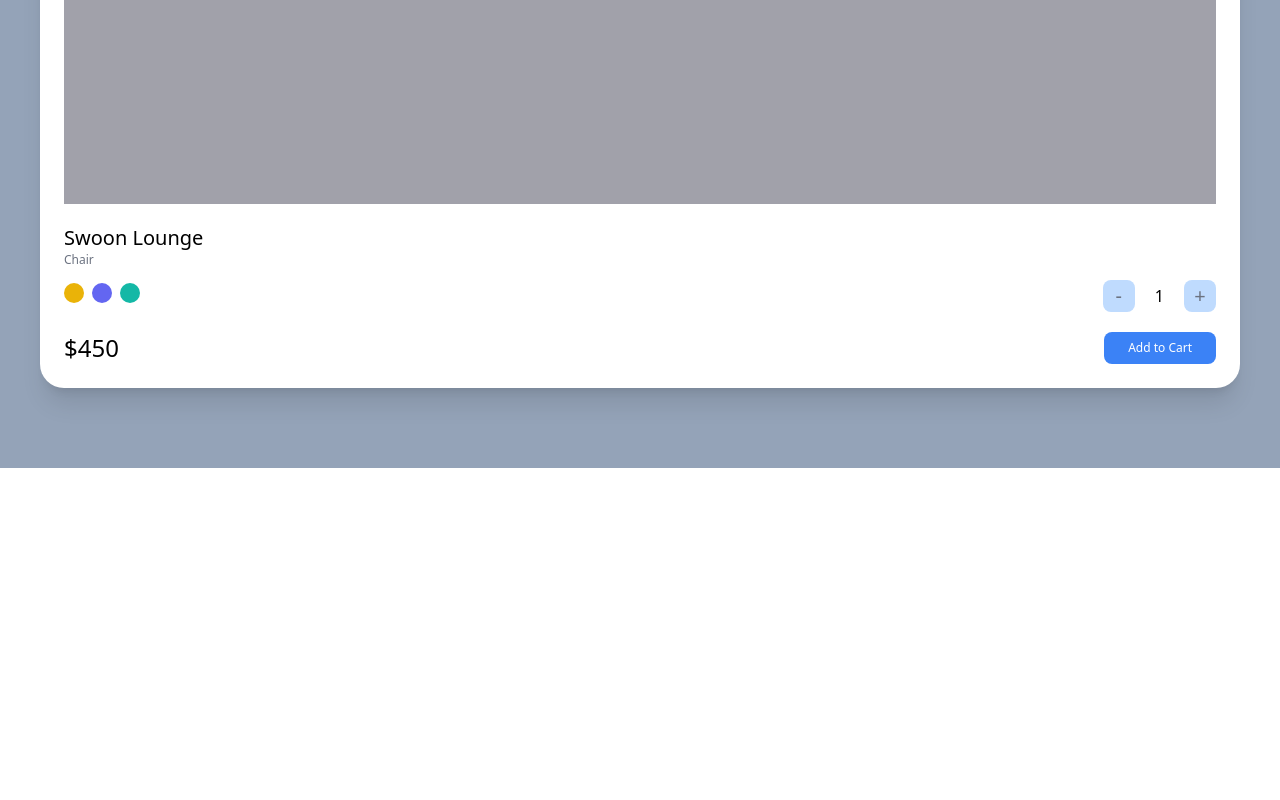
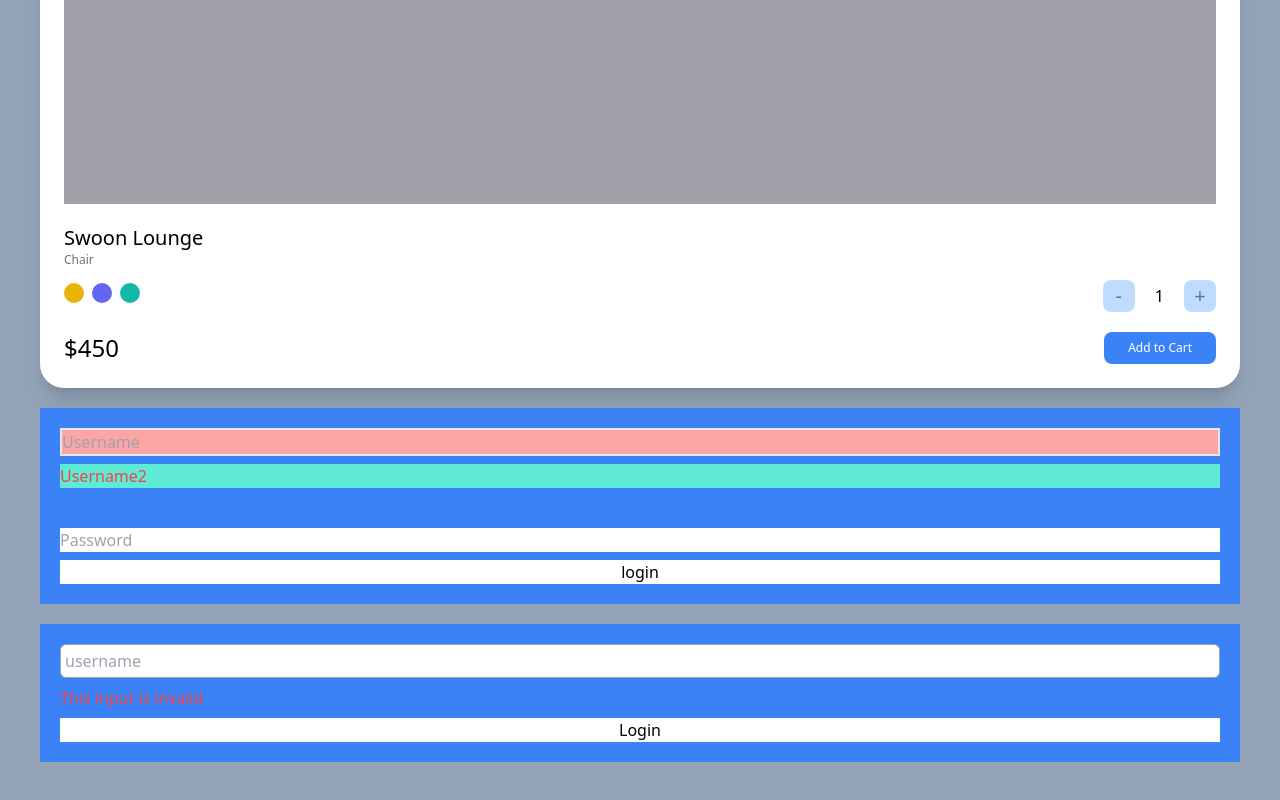
Before and after one commit to parixscm/tailwindcss_personal, a React (Create React App) app: page / in a window 1280 px wide. Shown: the part 950-1750 px from the top of the page. Before the commit the page ends 1418 px from the top, so only its background shows below. Built offline with nearby package versions, Linux system fonts and the light colour scheme.

Commit message:
Add form modifiers to Form components

```diff
--- a/src/App.js
+++ b/src/App.js
@@ -28,7 +28,7 @@ function App() {
         </button>
       </div>
 
-      <div className="bg-white rounded-3xl shadow-xl overflow-hidden">
+      <div className="bg-white rounded-3xl shadow-xl overflow-hidden group">
         <div className="bg-blue-500 p-6 pb-14">
           <span className="text-white text-2xl">Profile</span>
         </div>
@@ -39,7 +39,7 @@ function App() {
               <span className="text-sm text-gray-500">Orders</span>
               <span className="font-medium">340</span>
             </div>
-            <div className="w-24 h-24 bg-red-400 rounded-full" />
+            <div className="w-24 h-24 bg-red-400 rounded-full group-hover:bg-yellow-300 transition-colors" />
             <div className="flex flex-col items-center">
               <span className="text-sm text-gray-500">Spent</span>
               <span className="font-medium">$2,310</span>
@@ -90,6 +90,49 @@ function App() {
           </div>
         </div>
       </div>
+
+      <form className="flex flex-col space-y-2 bg-blue-500 p-5 focus-within:bg-blue-200">
+        <input
+          type="text"
+          required
+          // invalid
+          placeholder="Username"
+          className="required:border-2 border-white-500 invalid:bg-red-300 valid:bg-teal-300"
+        />
+        <input
+          type="text"
+          required
+          placeholder="Username2"
+          className="placeholder-shown:bg-teal-300 placeholder:text-red-500"
+        />
+        <input
+          type="text"
+          disabled
+          placeholder="Username3"
+          className="disabled:opacity-0"
+        />
+        <input type="password" required placeholder="Password" />
+        <input type="submit" value="login" className="bg-white" />
+      </form>
+
+      <form className="flex flex-col p-5 space-y-2 bg-blue-500">
+        <input
+          type="text"
+          required
+          placeholder="username"
+          className="border p-1 border-gray-400 rounded-md peer"
+        />
+        <span className="hidden peer-invalid:block peer-invalid:text-red-500">
+          This input is invalid
+        </span>
+        <span className="hidden peer-valid:block peer-valid:text-teal-500">
+          Awesome!
+        </span>
+        <span className="hidden peer-hover:block peer-hover:text-amber-500">
+          Sleep!
+        </span>
+        <input type="submit" value="Login" className="bg-white" />
+      </form>
     </div>
   );
 }
```
